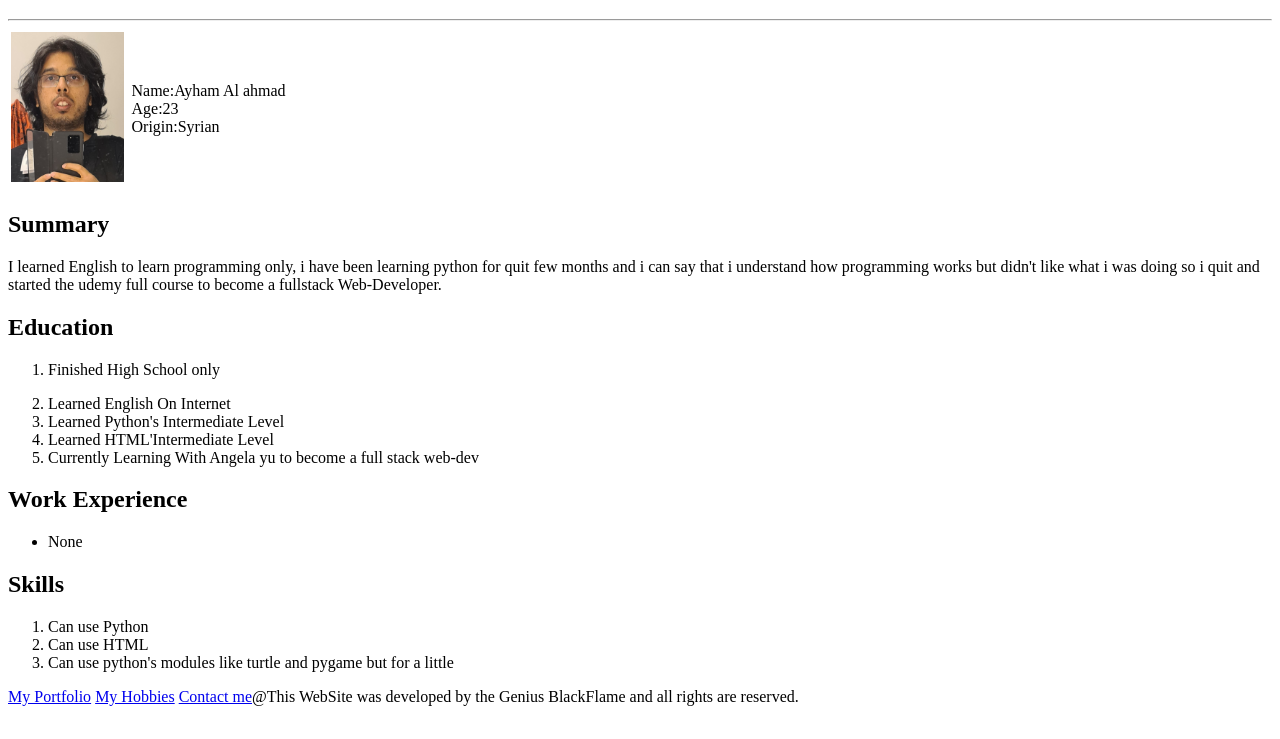
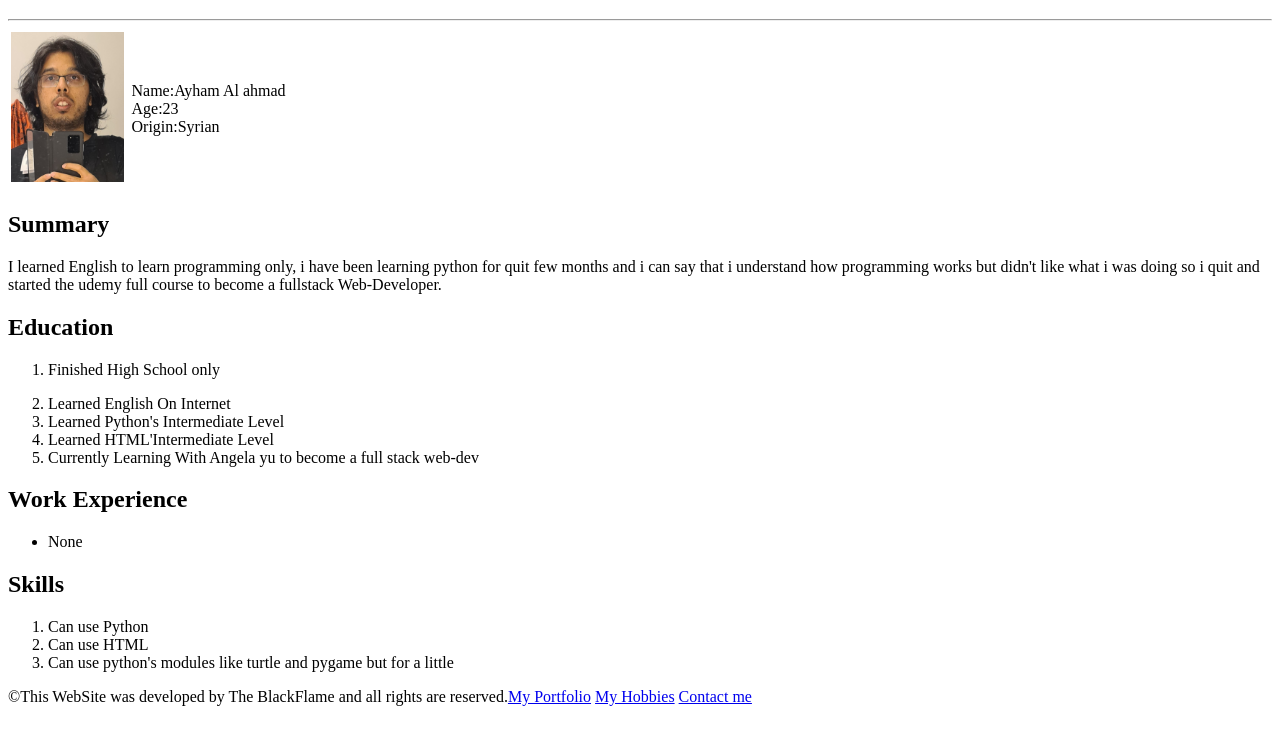
Before and after one commit to htmlwriter01/MyResume, a plain HTML site: page index.html in a window 1280 px wide. Shown: the part 61-800 px from the top of the page. Drawn offline with Linux system fonts and the light colour scheme.

Commit message:
footer bug edited from @ to use the correct syntax

```diff
--- a/index.html
+++ b/index.html
@@ -47,9 +47,9 @@
             </li>
         </ol>
 
-        <footer><p><a href="https://htmlwriter01.github.io/html-portfolio/">My Portfolio</a>
+        <footer><p>&copy;This WebSite was developed by The BlackFlame and all rights are reserved.<a href="https://htmlwriter01.github.io/html-portfolio/">My Portfolio</a>
             <a href="https://htmlwriter01.github.io/Myhobbies/">My Hobbies</a>
-            <a href="https://htmlwriter01.github.io/Contactme/">Contact me</a>@This WebSite was developed by the Genius BlackFlame and all rights are reserved.
-            </p></footer>
+            <a href="https://htmlwriter01.github.io/Contactme/">Contact me</a></p>
+            </footer>
     </body>
 </html>
```
